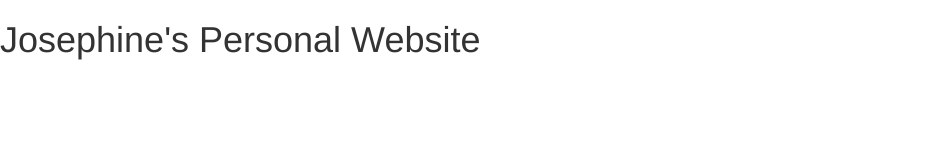
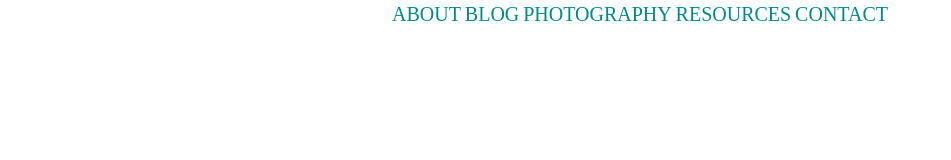
Before and after one commit to josephinetam123/josephinetam123.github.io, a plain HTML site: page index.html in a window 1280 px wide. Shown: the whole page, without its empty margins (0-951 px from the left). Drawn offline with nearby package versions, Linux system fonts and the light colour scheme.

Commit message:
Message for these changes.

```diff
--- a/index.html
+++ b/index.html
@@ -6,11 +6,18 @@
 		<link rel="stylesheet" href="//netdna.bootstrapcdn.com/bootstrap/3.1.1/css/bootstrap.min.css">
 
 		<script src="script.js"></script>
-		<link href="style.css" rel="stylesheet" />
-
+		<link href="style.css" rel="stylesheet"/>
 	</head>
 
 	<body>
-		<h1>Josephine's Personal Website</h1>
+
+		 <ul>
+            <li><a>ABOUT</a></li>
+            <li><a>BLOG</a></li>
+            <li><a>PHOTOGRAPHY</a></li>
+            <li><a>RESOURCES</a></li>
+            <li><a>CONTACT</a></li>
+        </ul>
+
 	</body>
 </html>
--- a/style.css
+++ b/style.css
@@ -1,5 +1,23 @@
-<html>
+ul {
+    margin: 0;
+    padding: 0;
+    list-style-type: none;
+    text-align: center;
+}
 
-	<head>
-		<title>Josephine Tam</title>
-	</head>
+li {
+    display: inline;
+    font-family:  "Vertrina", "Skolar Latin Regular";
+    font-size: 20px;
+
+}
+
+li a {
+	color: #008A8A;
+}
+
+a:hover
+{
+    color: #00CC99;
+    text-decoration: none;
+}
```
